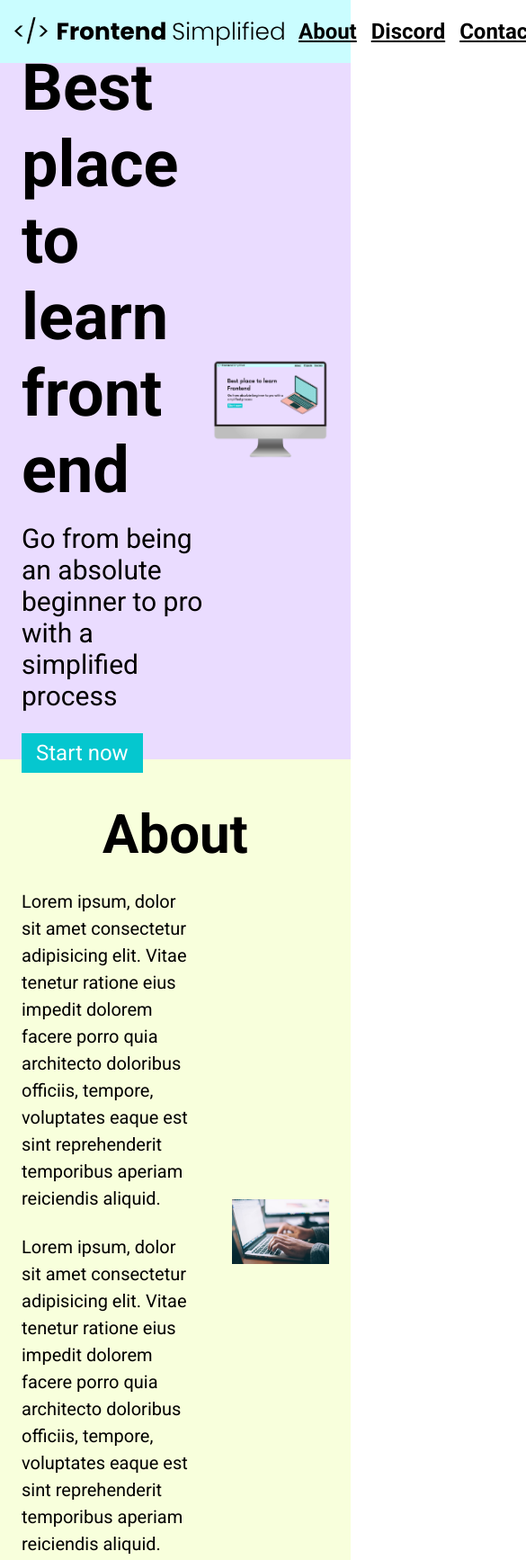
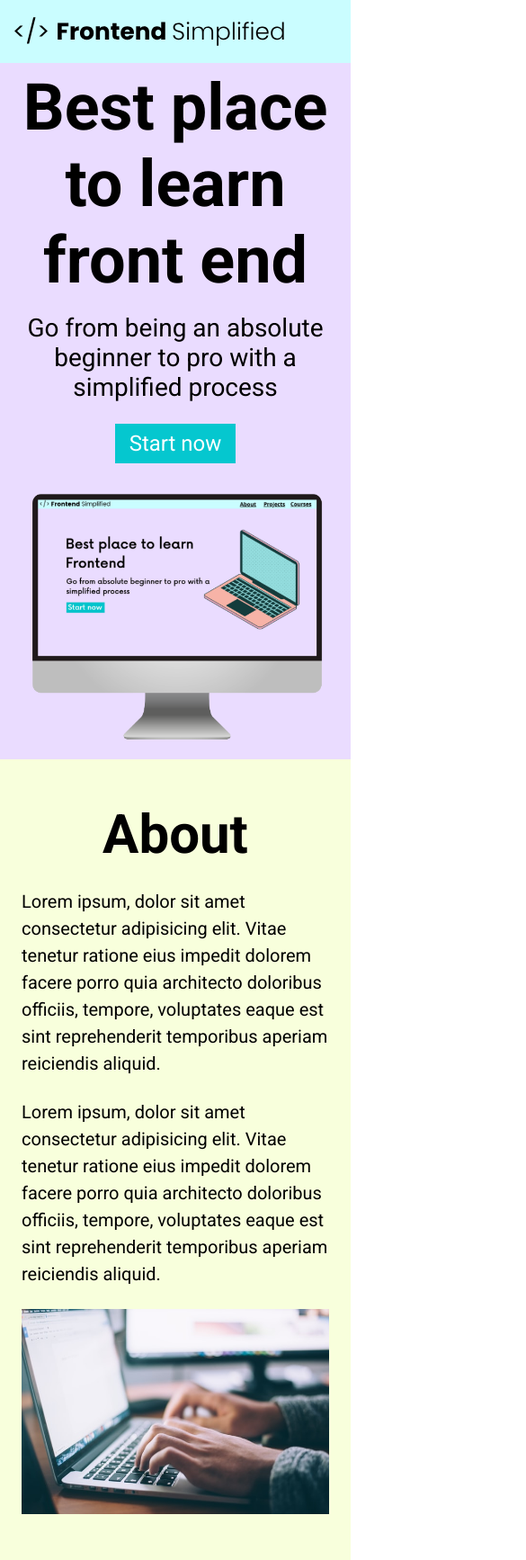
Before and after one commit to theidriselijah/HTML-Tutorial, a plain HTML site: page index.html in a window 390 px wide. Shown: the top 1734 px of the page at 90% size, 585 px wide, since content can reach past the window. Drawn offline with Linux system fonts and the light colour scheme.

Commit message:
Reponsiveness

```diff
--- a/index.html
+++ b/index.html
@@ -19,10 +19,10 @@
         </nav>
         <header>
             <div class="row">
-                <div>
+                <div class="home__description">
                     <h1>Best place to learn front end</h1>
                     <p class="subheader">Go from being an absolute beginner to pro with a simplified process</p>
-                    <button>Start now</button>
+                    <button class="home__description--button">Start now</button>
                 </div>
                 <figure>
                     <img src="./assets/laptop.png" alt="Home page image">
--- a/style.css
+++ b/style.css
@@ -149,6 +149,7 @@ form {
     display: flex;
     flex-direction: column;
     margin: 0 auto;
+    padding: 0 24px;
 }
 
 input, textarea {
@@ -182,3 +183,68 @@ footer {
 .footer__link {
     padding: 0 16px;
 }
+
+/* Small Phones, Tablets, and Large smartphones */
+@media (max-width: 728px) {
+    .row {
+        flex-direction: column;
+    }
+
+    .home__description {
+        margin-bottom: 24px;
+        display: flex;
+        flex-direction: column;
+        align-items: center;
+    }
+
+    .home__description--button {
+        max-width: 240px;
+    }
+
+    h1 {
+        text-align: center;
+        text-size: 60px;
+    }
+
+    .subheader {
+        text-align: center;
+        font-size: 28px;
+    }
+
+    ul {
+        display: none;
+    }
+
+    .section__description {
+        flex-direction: column;
+    }
+
+    .section__description--wrapper {
+        width: 100%;
+    }
+
+    .about__img--wrapper {
+        width: 100%;
+    }
+
+    #discord .section__description {
+        flex-direction: column-reverse;
+    }
+
+    footer {
+        padding: 48px 24px;
+    }
+
+    .footer__logo {
+        max-width: 360px;
+    }
+
+    .footer__link {
+        padding: 0 4px;
+        font-size: 18px;
+    }
+
+    .footer__links {
+        margin-bottom: 24px;
+    }
+}
```
Also changed, not shown: 1 other file.
